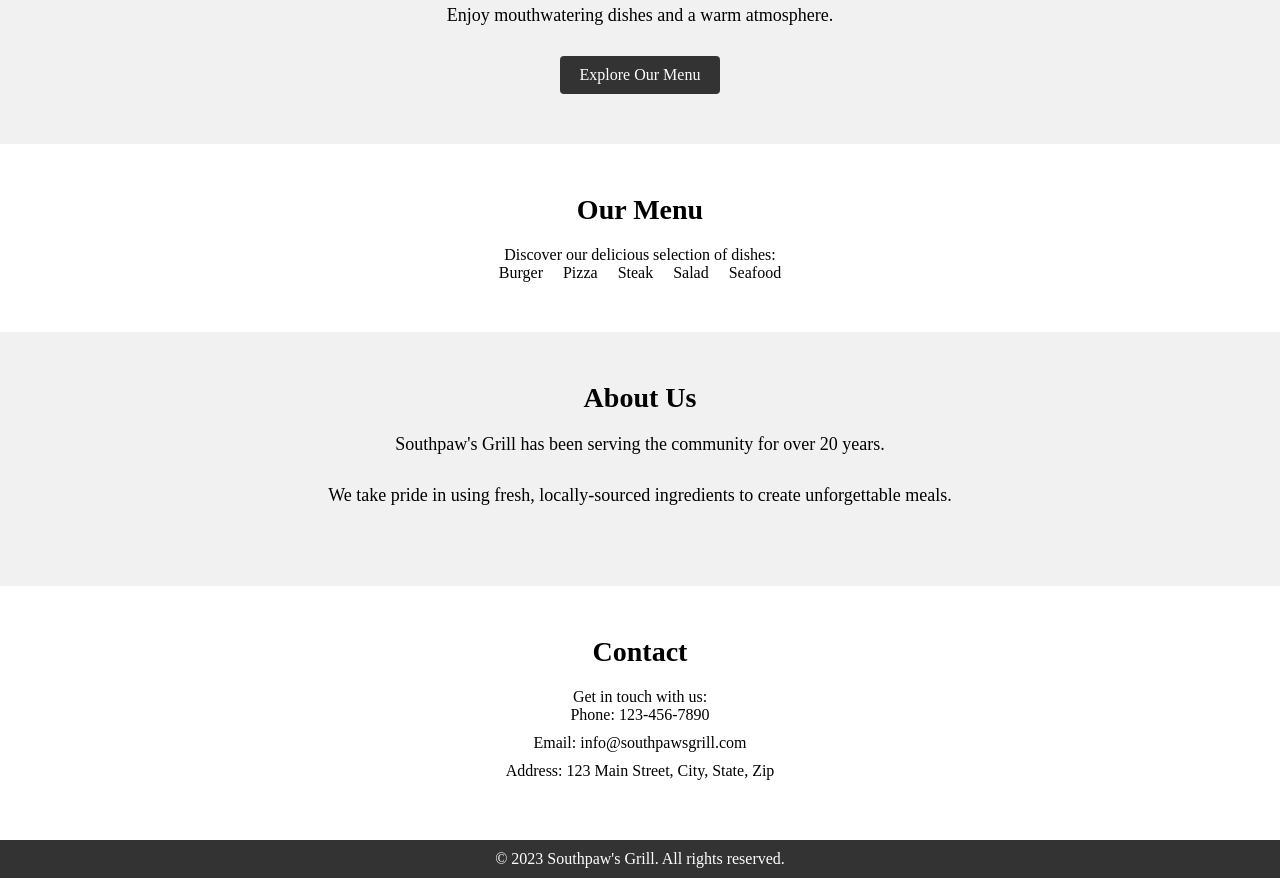
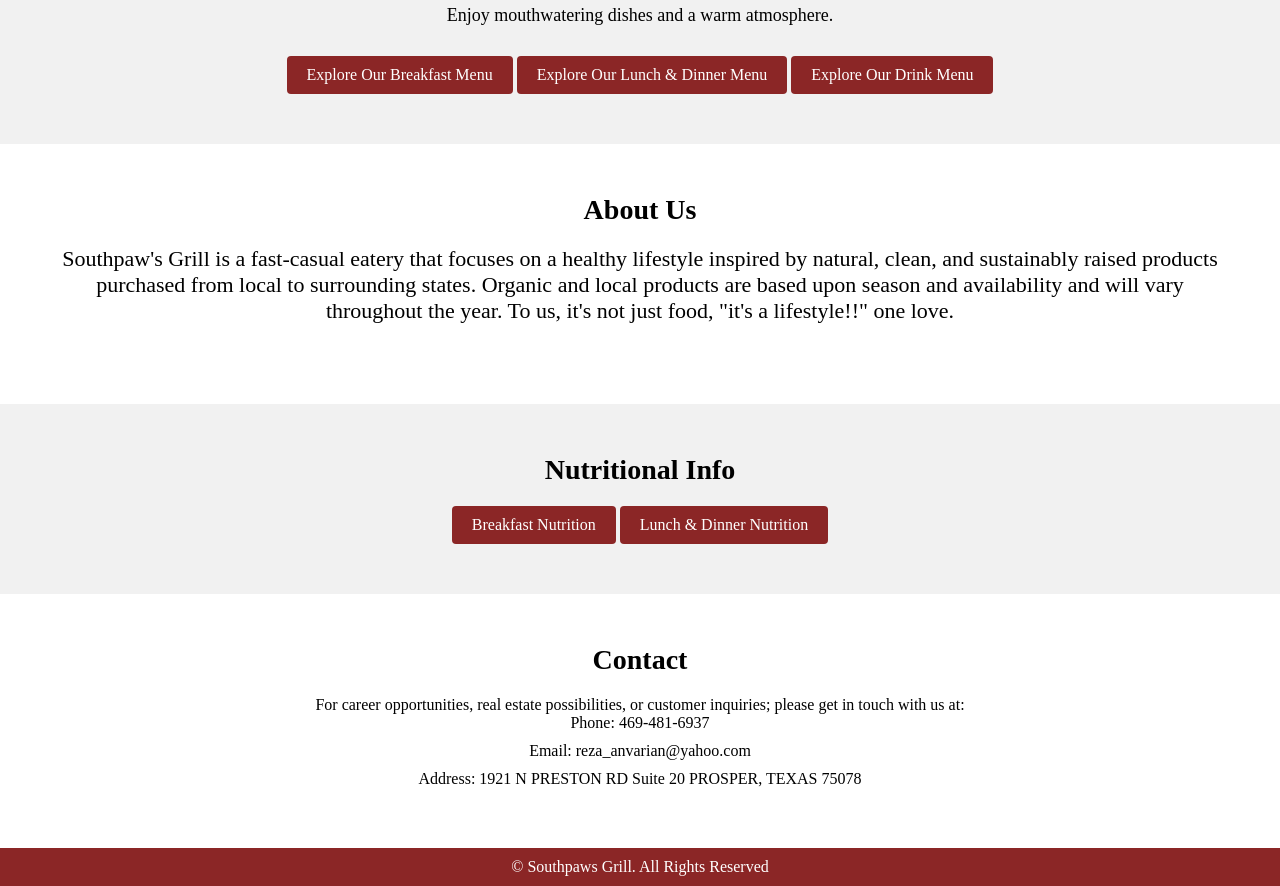
Before and after one commit to SharkStealer/Website-for-Southpaws, a plain HTML site: page index.html in a window 1280 px wide. Shown: the part 140-1026 px from the top of the page. Drawn offline with Linux system fonts and the light colour scheme.

Commit message:
Add files via upload

```diff
--- a/index.html
+++ b/index.html
@@ -11,8 +11,8 @@
     <nav>
       <ul>
         <li><a href="#home">Home</a></li>
-        <li><a href="#menu">Menu</a></li>
         <li><a href="#about">About Us</a></li>
+        <li><a href="#nutrition">Nutrition</a></li>
         <li><a href="#contact">Contact</a></li>
       </ul>
     </nav>
@@ -21,39 +21,40 @@
   <section id="home">
     <h1>Welcome to Southpaw's Grill</h1>
     <p>Enjoy mouthwatering dishes and a warm atmosphere.</p>
-    <a href="#menu" class="btn">Explore Our Menu</a>
-  </section>
-
-  <section id="menu">
-    <h2>Our Menu</h2>
-    <p>Discover our delicious selection of dishes:</p>
-    <ul>
-      <li>Burger</li>
-      <li>Pizza</li>
-      <li>Steak</li>
-      <li>Salad</li>
-      <li>Seafood</li>
-    </ul>
+    <a href="http://www.southpawsgrill.com/wp-content/uploads/2023/01/Breakfast_012523.pdf" target="_blank" class="btn">Explore Our Breakfast Menu</a>
+    <a href="http://www.southpawsgrill.com/wp-content/uploads/2023/01/Southpaws_Food-012523.pdf" target="_blank" class="btn">Explore Our Lunch & Dinner Menu</a>
+    <a href="http://www.southpawsgrill.com/wp-content/uploads/2023/01/Bevs-012523.pdf" target="_blank" class="btn">Explore Our Drink Menu</a>
   </section>
 
   <section id="about">
     <h2>About Us</h2>
-    <p>Southpaw's Grill has been serving the community for over 20 years.</p>
-    <p>We take pride in using fresh, locally-sourced ingredients to create unforgettable meals.</p>
+    <p>Southpaw's Grill is a fast-casual eatery that focuses on a healthy lifestyle inspired by
+      natural, clean, and sustainably raised products purchased from local to surrounding states.
+      Organic and local products are based upon season and availability and will vary throughout
+      the year. To us, it's not just food, "it's a lifestyle!!" one love.</p>
+
   </section>
+
+  <section id="nutrition">
+    <h2>Nutritional Info</h2>
+    <a href="http://www.southpawsgrill.com/southpawsgrill_nutritioninfo_BREAKFAST_7x9.pdf" target="_blank" class="btn">Breakfast Nutrition</a>
+    <a href="http://southpawsgrill.com/southpawsgrill_nutritioninfo_LUNCH_7x9.pdf" target="_blank" class="btn">Lunch & Dinner Nutrition</a>
+  </section>
+
+
 
   <section id="contact">
     <h2>Contact</h2>
-    <p>Get in touch with us:</p>
+    <p>For career opportunities, real estate possibilities, or customer inquiries; please get in touch with us at:</p>
     <ul>
-      <li>Phone: 123-456-7890</li>
-      <li>Email: info@southpawsgrill.com</li>
-      <li>Address: 123 Main Street, City, State, Zip</li>
+      <li>Phone: 469-481-6937</li>
+      <li>Email: reza_anvarian@yahoo.com</li>
+      <li>Address: 1921 N PRESTON RD Suite 20 PROSPER, TEXAS 75078</li>
     </ul>
   </section>
 
   <footer>
-    <p>&copy; 2023 Southpaw's Grill. All rights reserved.</p>
+    <p>&copy; Southpaws Grill. All Rights Reserved</p>
   </footer>
 </body>
 </html>
--- a/styles.css
+++ b/styles.css
@@ -8,7 +8,7 @@ body, h1, h2, p, ul, li {
 
 /* Header */
 header {
-  background-color: #333;
+  background-color: #8b2626;
   color: #fff;
   padding: 10px;
 }
@@ -48,39 +48,18 @@ nav ul li a {
 .btn {
   display: inline-block;
   padding: 10px 20px;
-  background-color: #333;
+  background-color: #8b2626;
   color: #fff;
   text-decoration: none;
   border-radius: 4px;
 }
 
-/* Menu section */
-#menu {
-  text-align: center;
-  padding: 50px;
-  background-color: #fff;
-}
-
-#menu h2 {
-  font-size: 28px;
-  margin-bottom: 20px;
-}
-
-#menu ul {
-  list-style: none;
-  display: flex;
-  justify-content: center;
-}
-
-#menu ul li {
-  margin: 0 10px;
-}
 
 /* About section */
 #about {
   text-align: center;
   padding: 50px;
-  background-color: #f1f1f1;
+  background-color: #fff;
 }
 
 #about h2 {
@@ -89,9 +68,22 @@ nav ul li a {
 }
 
 #about p {
-  font-size: 18px;
+  font-size: 22px;
   margin-bottom: 30px;
 }
+
+/* nutrition section */
+#nutrition {
+  text-align: center;
+  padding: 50px;
+  background-color: #f1f1f1;
+}
+
+#nutrition h2 {
+  font-size: 28px;
+  margin-bottom: 20px;
+}
+
 
 /* Contact section */
 #contact {
@@ -116,7 +108,7 @@ nav ul li a {
 
 /* Footer */
 footer {
-  background-color: #333;
+  background-color: #8b2626;
   color: #fff;
   padding: 10px;
   text-align: center;
```
